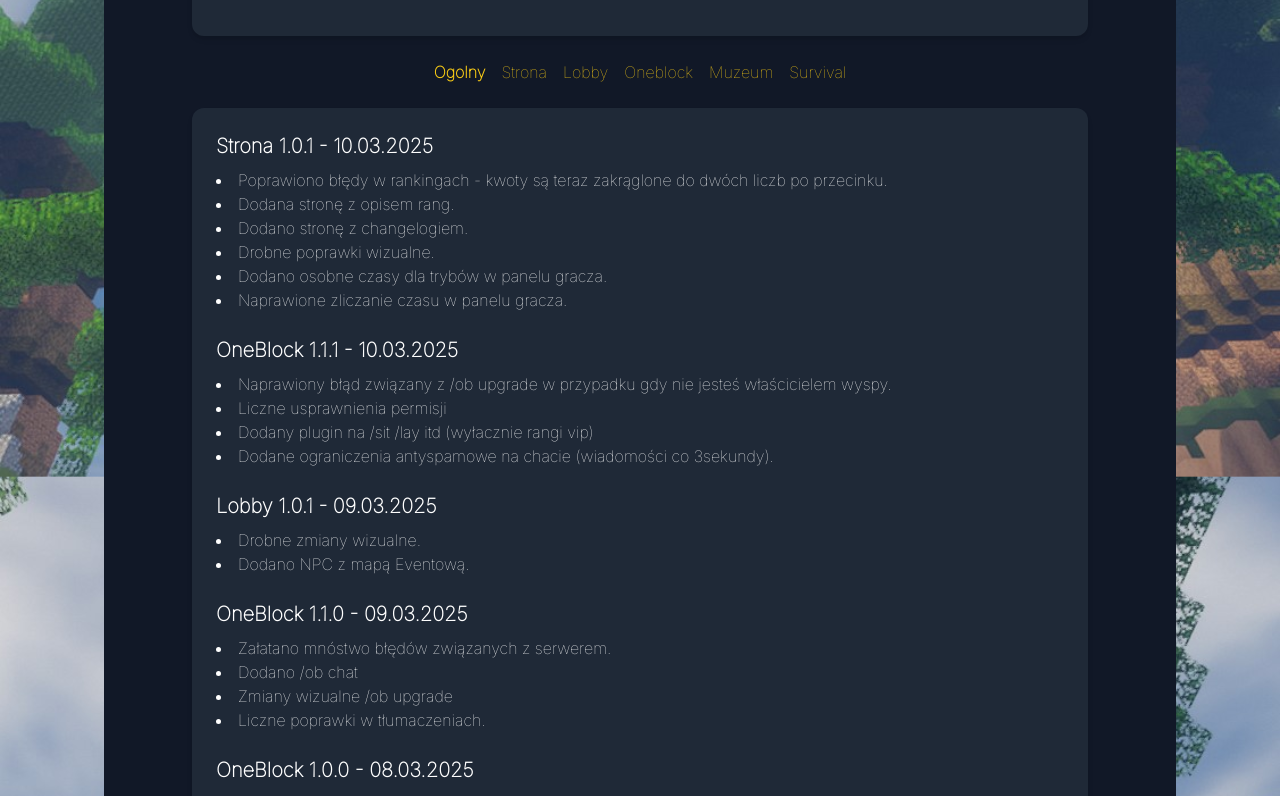
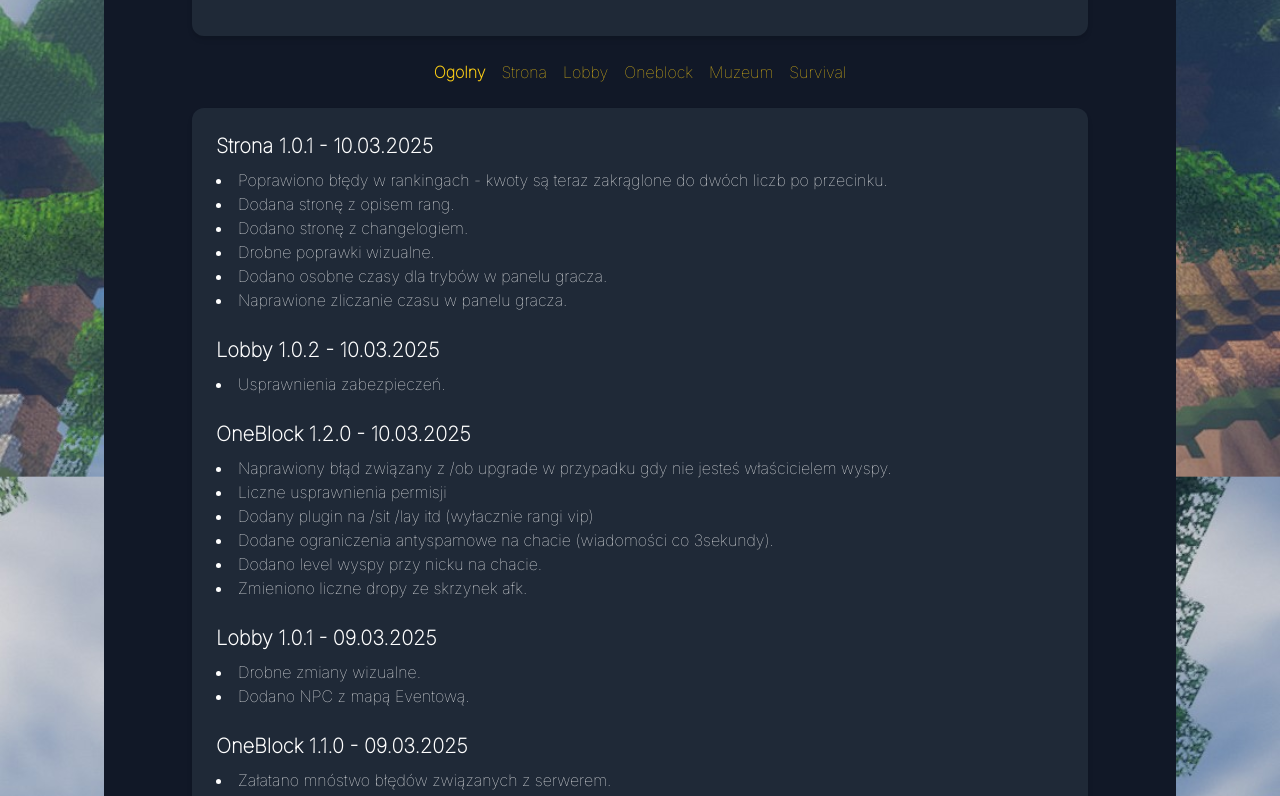
Before and after one commit to rczerwiec/stylowamc, a Next.js app: page /changelog in a window 1280 px wide. Shown: the part 441-1237 px from the top of the page. Built offline with nearby package versions, Linux system fonts and the light colour scheme; no server answers.

Commit message:
[CHANGE] changelog update 2

```diff
--- a/app/changelog/page.tsx
+++ b/app/changelog/page.tsx
@@ -32,6 +32,14 @@ const Changelog = () => {
     lobby: [
       {
         mode: "Lobby",
+        version: "1.0.2",
+        date: "10.03.2025",
+        changes: [
+          "Usprawnienia zabezpieczeń.",
+        ],
+      },
+      {
+        mode: "Lobby",
         version: "1.0.1",
         date: "09.03.2025",
         changes: [
@@ -51,13 +59,15 @@ const Changelog = () => {
     oneblock: [
       {
         mode: "OneBlock",
-        version: "1.1.1",
+        version: "1.2.0",
         date: "10.03.2025",
         changes: [
           "Naprawiony błąd związany z /ob upgrade w przypadku gdy nie jesteś właścicielem wyspy.",
           "Liczne usprawnienia permisji ",
           "Dodany plugin na /sit /lay itd (wyłacznie rangi vip)",
           "Dodane ograniczenia antyspamowe na chacie (wiadomości co 3sekundy).",
+          "Dodano level wyspy przy nicku na chacie.",
+          "Zmieniono liczne dropy ze skrzynek afk.",
         ],
       },
       {
```
